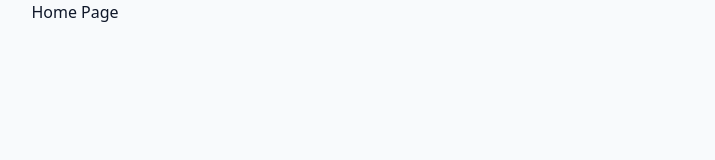
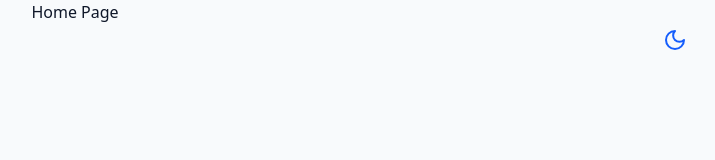
Before and after one commit to LUCKYINGGG/PersonalPortfolioWeb, a React (Vite) app: page / in a window 1280 px wide. Shown: the top 160 px of the page, without its empty margins (565-1280 px from the left). Built offline with nearby package versions, Linux system fonts and the light colour scheme.

Commit message:
Theme toggle

```diff
--- /dev/null
+++ b/src/components/ThemeToggle.jsx
@@ -0,0 +1,54 @@
+import { Sun } from "lucide-react";
+import { Moon } from "lucide-react";
+import { useEffect, useState } from "react";
+import { cn } from "@/lib/utils";
+
+export const ThemeToggle = () =>
+{
+    const [isDarkMode, setIsDarkMode] = useState(false);
+
+    useEffect(() =>
+    {
+        const storedTheme = localStorage.getItem("theme");
+        if (storedTheme === "dark")
+        {
+            document.documentElement.classList.add("dark");
+            setIsDarkMode(true);
+        }
+        else
+        {
+            document.documentElement.classList.remove("dark");
+            setIsDarkMode(false);
+        }
+    }, [])
+
+
+    const toggleTheme = () =>
+    {
+        if (isDarkMode)
+        {
+            document.documentElement.classList.remove("dark");
+            // store the theme in localStorage
+            localStorage.setItem("theme", "light");
+            setIsDarkMode(false);
+        } else
+        {
+            document.documentElement.classList.add("dark");
+            // store the theme in localStorage
+            localStorage.setItem("theme", "dark");
+            setIsDarkMode(true);
+        }
+    };
+
+    return (
+        <button onClick={ toggleTheme } className={ cn("fixed max-sm:hidden top-5 right-5 z-50 p-2 rounded-full transition-colors duration-300",
+            "focus:outlin-hidden"
+        ) } >
+            { isDarkMode ? (
+                <Sun className="h-6 w-6 text-yellow-300" />
+            ) : (
+                <Moon className="h-6 w-6 text-blue-600" />
+            ) }
+        </button>
+    );
+};
--- /dev/null
+++ b/src/lib/utils.js
@@ -0,0 +1,6 @@
+import { clsx } from "clsx";
+import { twMerge } from "tailwind-merge";
+
+export const cn = (...inputs) => {
+  return twMerge(clsx(inputs));
+};
--- a/src/pages/Home.jsx
+++ b/src/pages/Home.jsx
@@ -1,13 +1,14 @@
+import { ThemeToggle } from "../components/ThemeToggle";
+
 export const Home = () => {
   return (
-    <div className="min-h-screen container">
+    <div className="min-h-screen bg-background text-foreground overflow-hidden">
       Home Page
       {/* Theme Toggle */}
+      <ThemeToggle />
       {/* Background Effects */}
       {/* Navbar */}
-
       {/* Main Content */}
-
       {/* Footer */}
     </div>
   );
```
